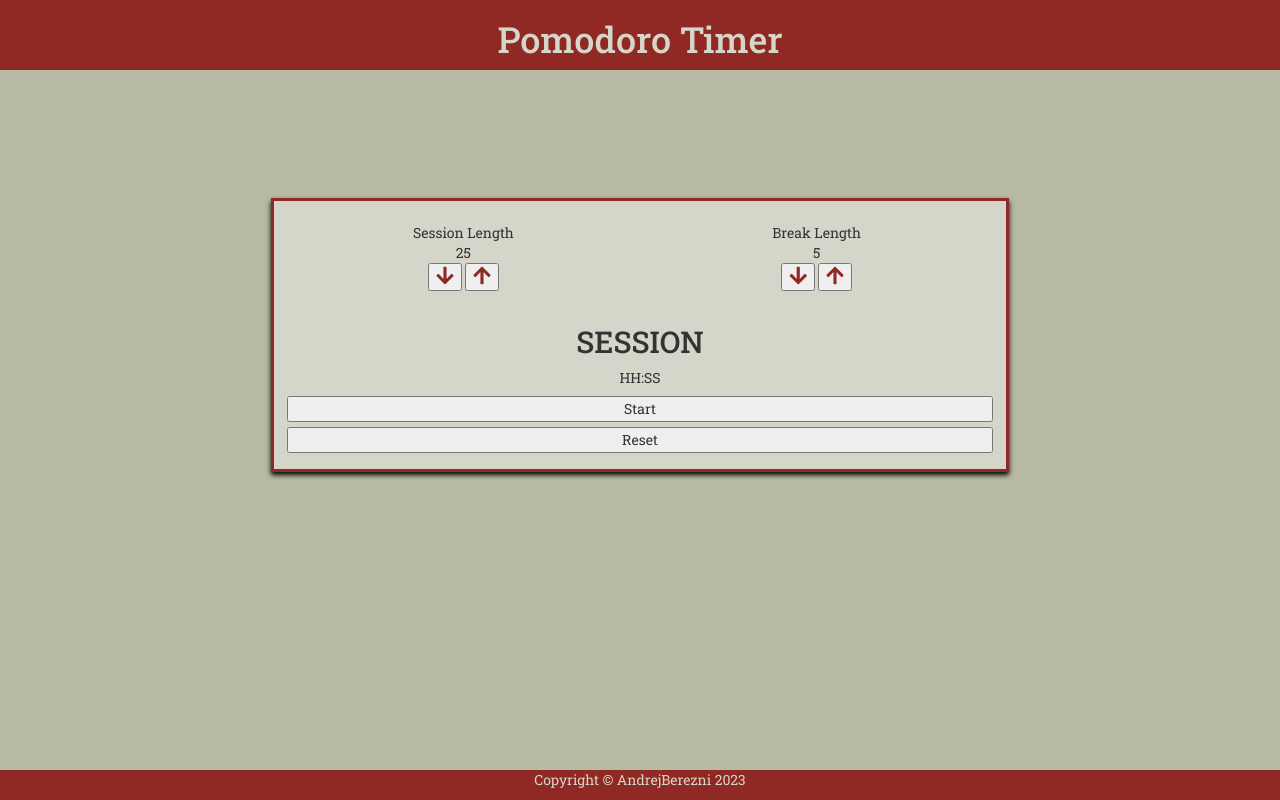
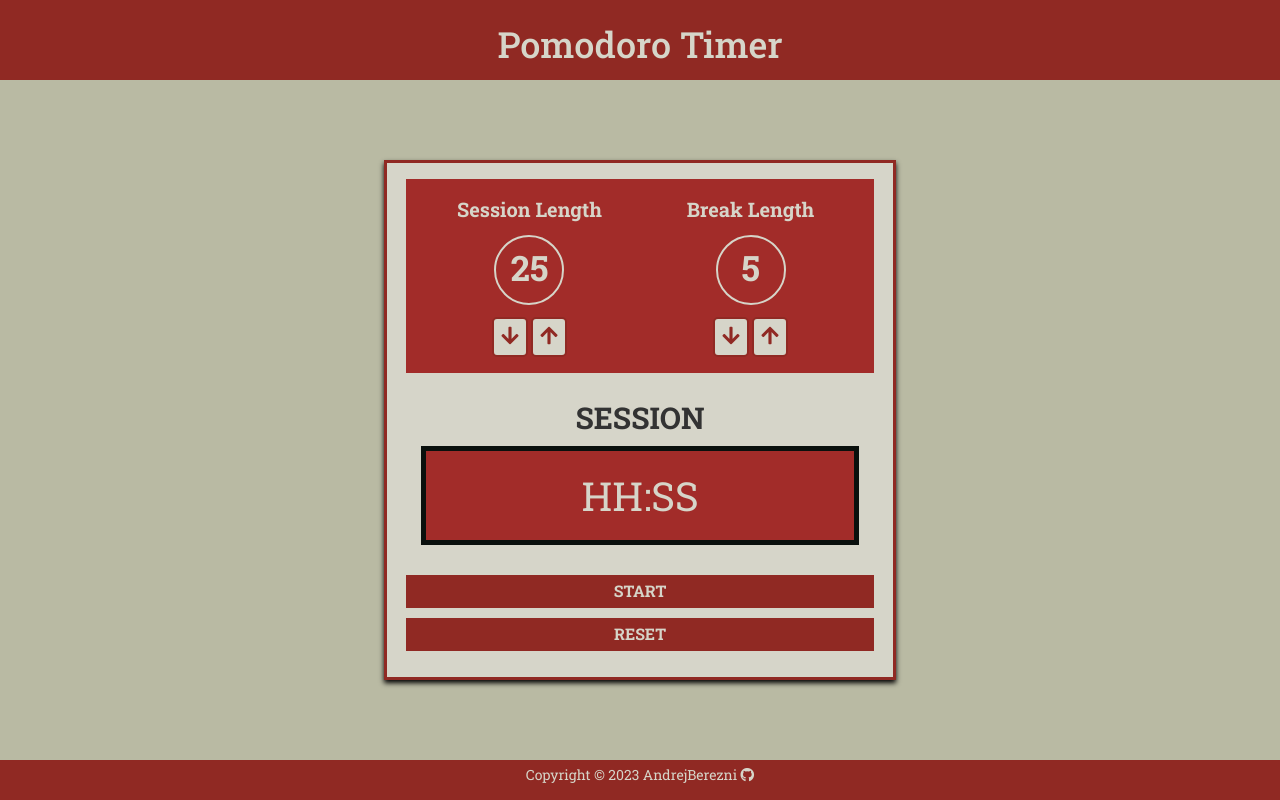
Before and after one commit to AndrejBerezni/PomodoroTimer, a plain HTML site: page index.html in a window 1280 px wide. Drawn offline with nearby package versions, Linux system fonts and the light colour scheme; a web font is replaced by a local one.

Commit message:
finish 1st version of styles

```diff
--- a/index.css
+++ b/index.css
@@ -26,13 +26,12 @@ header, footer {
     background-color: var(--dred);
     color: var(--white);
     text-align: center;
+    padding: 5px;
 
 }
 
 main {
     flex: 1;
-    padding-top: 15vh;
-    min-width: 60vw;
 }
 
 .fas {
@@ -45,15 +44,95 @@ main {
 }
 
 #app {
-    padding: 1vh 1vw;
+    margin: 10vh auto;
+    padding: 1vh 1.5vw;
     border: 3px solid var(--dred);
     background-color: var(--white);
     box-shadow: 0px 3px 5px black;
+    min-width: 40vw;
+}
+
+#controls {
+    padding: 2vh 1vw;
+    background-color: var(--lred);
+    color: var(--white);
 }
 .col-xs-6 {
     display: flex;
     flex-direction: column;
-    min-height: 10vh;
-    justify-content: center;
+    min-height: 20vh;
+    justify-content: space-between;
     align-items: center;
+    gap: 1.5vh;
 }
+
+#break-label, #session-label {
+    font-weight: bold;
+    font-size: 2rem;
+}
+
+#break-length, #session-length {
+    width: 70px;
+    height: 70px;
+    text-align: center;
+    padding: 5px;
+    font-size: 3.5rem;
+    font-weight: bold;
+    border: 2px solid var(--white);
+    border-radius: 50%;
+    transition: 1s;
+}
+
+#break-length:hover, #session-length:hover {
+    scale: 1.2;
+}
+
+.col-xs-6 button {
+    border: 2px solid var(--dred);
+    border-radius: 5px;
+    padding: 7px;
+    background-color: var(--white);
+    transition: .3s;
+}
+
+.col-xs-6 button:hover {
+    transform: translateY(-5px);
+    box-shadow: 0px 0px 3px var(--white);
+}
+
+#timer-label {
+    font-weight: bold;
+}
+
+#time-left {
+    font-size: 4rem;
+    background-color: var(--lred);
+    color: var(--white);
+    border: 5px solid var(--black);
+    margin: 1.5vh 0;
+    padding: 2vh;
+}
+
+.btn-block {
+    font-size: 1.6rem;
+    background-color: var(--dred);
+    color: var(--white);
+    font-weight: bold;
+    padding: 5px;
+    border: none;
+    margin: 10px auto;
+    transition: .3s;
+}
+
+.btn-block:hover {
+    color:var(--black);
+    background-color: var(--gray);
+    scale: 1.02;
+}
+
+@media (max-width: 800px) {
+
+    #break-label, #session-label {
+        font-size: 1rem;
+    }
+}
--- a/index.html
+++ b/index.html
@@ -50,13 +50,13 @@
                 </div>
             </div>
             <div class="row">
-                <button class="btn-block" id="start_stop">Start</button>
-                <button class="btn-block" id="reset">Reset</button>
+                <button class="btn-block" id="start_stop">START</button>
+                <button class="btn-block" id="reset">RESET</button>
             </div>
         </div>
     </main>
     <footer>
-        <p>Copyright &copy AndrejBerezni 2023</p>
+        <p>Copyright &copy 2023 AndrejBerezni <icon class="fab fa-github"></icon></p>
     </footer>
 
 </body>
```
